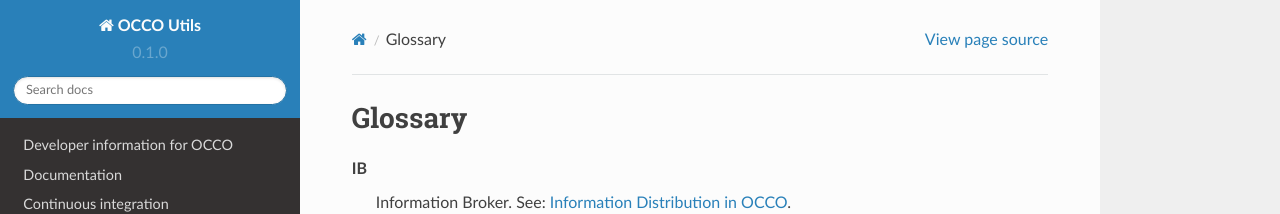
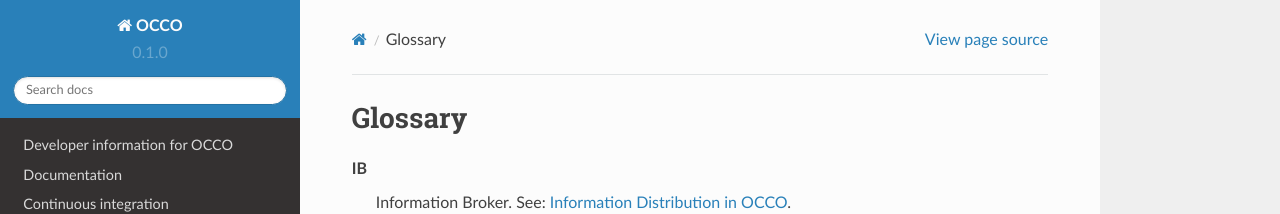
Before and after one commit to occopus/docs, a Sphinx documentation site: the page built from sphinx/source/glossary.rst, in a window 1280 px wide. Shown: the top 214 px of the page. Built offline with Sphinx 7.4.7 and the Read the Docs theme 2.0.0, drawn with Linux system fonts in a browser that asks for light colours; formulas are drawn with MathJax 3.

Commit message:
Rename documentation to 'OCCO'

```diff
--- a/sphinx/source/conf.py
+++ b/sphinx/source/conf.py
@@ -1,6 +1,6 @@
 # -*- coding: utf-8 -*-
 #
-# OCCO Utils documentation build configuration file, created by
+# OCCO documentation build configuration file, created by
 # sphinx-quickstart on Wed Jul 16 14:41:36 2014.
 #
 # This file is execfile()d with the current directory set to its
@@ -54,7 +54,7 @@ source_suffix = '.rst'
 master_doc = 'index'
 
 # General information about the project.
-project = u'OCCO Utils'
+project = u'OCCO'
 copyright = u'2014, Adam Visegradi'
 
 # The version info for the project you're documenting, acts as replacement for
@@ -211,7 +211,7 @@ latex_elements = {
 # (source start file, target name, title,
 #  author, documentclass [howto, manual, or own class]).
 latex_documents = [
-  ('index', 'OCCOUtils.tex', u'OCCO Utils Documentation',
+  ('index', 'OCCO.tex', u'OCCO Documentation',
    u'Adam Visegradi', 'manual'),
 ]
 
@@ -241,7 +241,7 @@ latex_documents = [
 # One entry per manual page. List of tuples
 # (source start file, name, description, authors, manual section).
 man_pages = [
-    ('index', 'occoutils', u'OCCO Utils Documentation',
+    ('index', 'occo', u'OCCO Documentation',
      [u'Adam Visegradi'], 1)
 ]
 
@@ -255,8 +255,8 @@ man_pages = [
 # (source start file, target name, title, author,
 #  dir menu entry, description, category)
 texinfo_documents = [
-  ('index', 'OCCOUtils', u'OCCO Utils Documentation',
-   u'Adam Visegradi', 'OCCOUtils', 'One line description of project.',
+  ('index', 'OCCO', u'OCCO Documentation',
+   u'Adam Visegradi', 'OCCO', 'One line description of project.',
    'Miscellaneous'),
 ]
 
--- a/sphinx/source/index.rst
+++ b/sphinx/source/index.rst
@@ -1,9 +1,9 @@
-.. OCCO Utils documentation master file, created by
+.. OCCO documentation master file, created by
    sphinx-quickstart on Wed Jul 16 14:41:36 2014.
    You can adapt this file completely to your liking, but it should at least
    contain the root `toctree` directive.
 
-Welcome to OCCO Utils's documentation!
+Welcome to OCCO documentation!
 ======================================
 
 Contents:
```
